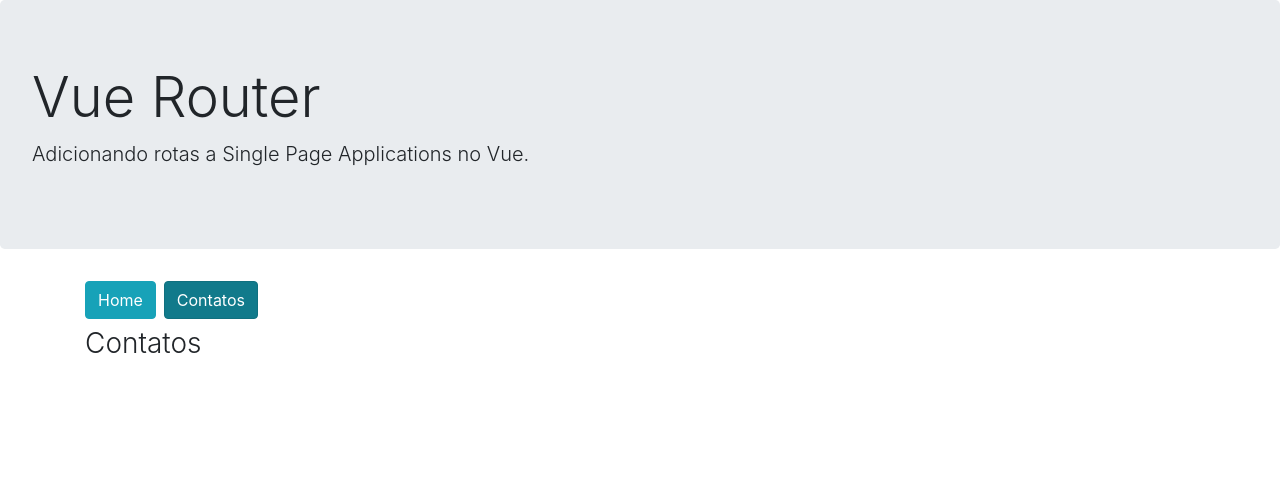
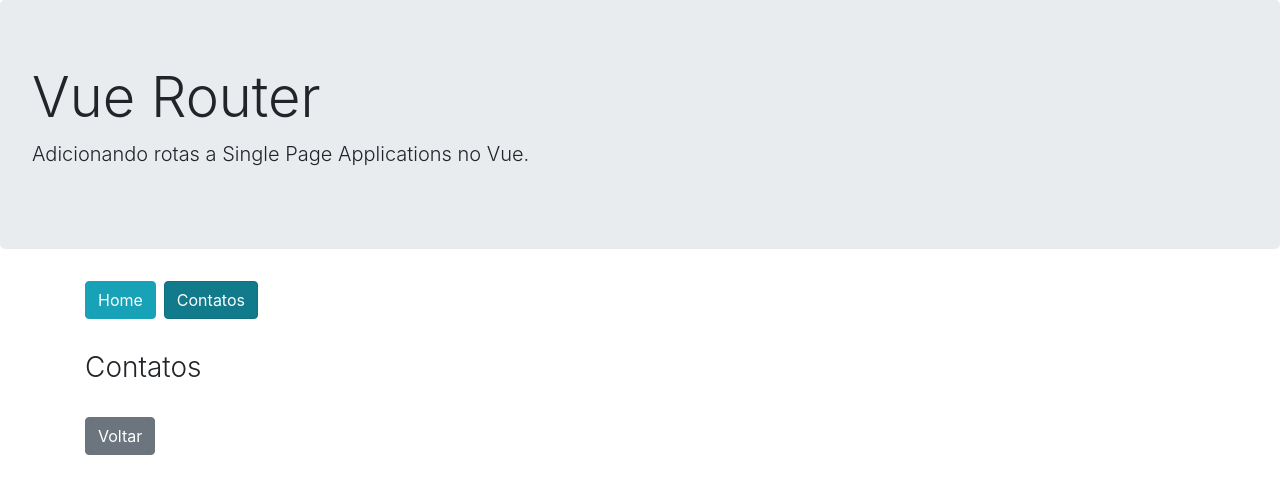
Before and after one commit to EuclidesKinto/jobs-route-vue, a Vue app: page /contatos in a window 1280 px wide. Shown: the top 494 px of the page. Built offline with nearby package versions, Linux system fonts and the light colour scheme.

Commit message:
add button back in comp contact

```diff
--- a/src/view/Home.vue
+++ b/src/view/Home.vue
@@ -1,16 +1,15 @@
 <template>
   <div>
-    <h3 class="font-weight-light">Home</h3>
+    <h3 class="font-weight-light mt-4">Home</h3>
     <p>Cadastro de Contatos com vue route</p>
   </div>
 </template>
 
 <script>
 export default {
-  name: "Home"
-}
+  name: 'Home',
+};
 </script>
 
 <style scoped>
-
 </style>
--- a/src/view/contacts/Contact.vue
+++ b/src/view/contacts/Contact.vue
@@ -1,13 +1,27 @@
 <template>
-  <h3 class="font-weight-light">Contatos</h3>
+<div>
+  <h3 class="font-weight-light mt-4">Contatos</h3>
+  <button
+  class="btn btn-secondary mt-4 mb-4"
+  @click="voltar"
+  >Voltar</button>
+</div>
 </template>
 
 <script>
 export default {
-  name: "Contact"
-}
+  name: 'Contact',
+  methods: {
+    voltar() {
+      // this.$router.push('/');
+      // this.$router.replace('/');
+      // this.$router.go(-1);
+      // this.$router.forward();
+      this.$router.back();
+    },
+  },
+};
 </script>
 
 <style scoped>
-
 </style>
```
